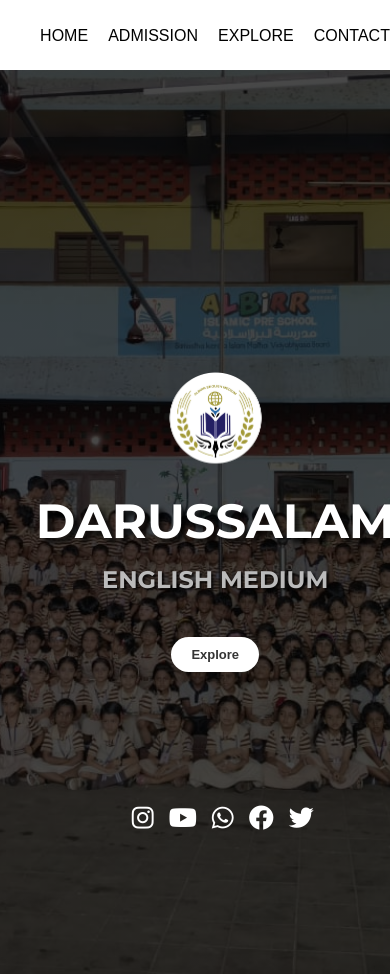
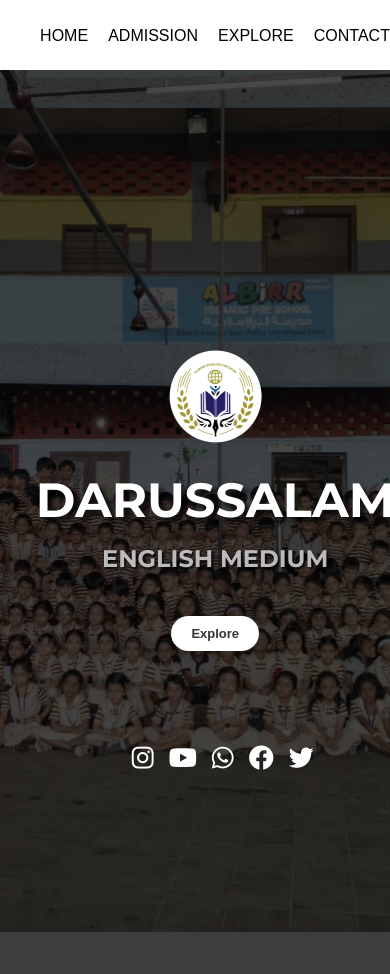
Before and after one commit to Myfirstform/al-birr, a plain HTML site: page index.html in a window 390 px wide. Shown: the top 974 px of the page. After the commit the page ends 932 px from the top, so only its background shows below. Drawn offline with Linux system fonts and the light colour scheme; no server answers.

Commit message:
last-commit

```diff
--- a/style.css
+++ b/style.css
@@ -216,7 +216,7 @@
     }
     .firstpage{
         padding: 30px;
-        height:100vh;
+        height:95vh;
         width: 95%;
     }
     .firstpage h1{
@@ -226,7 +226,7 @@
         flex-direction:row ;
         justify-content: center;
         margin-right: 0;
-        margin-top: 280%;
+        margin-top: 260%;
         border-radius: 20px;
         padding: 5px;
     }
```
